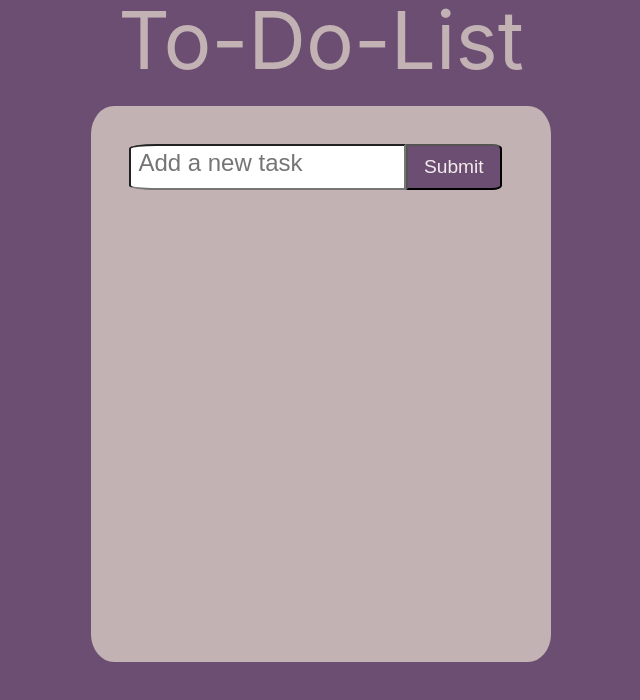
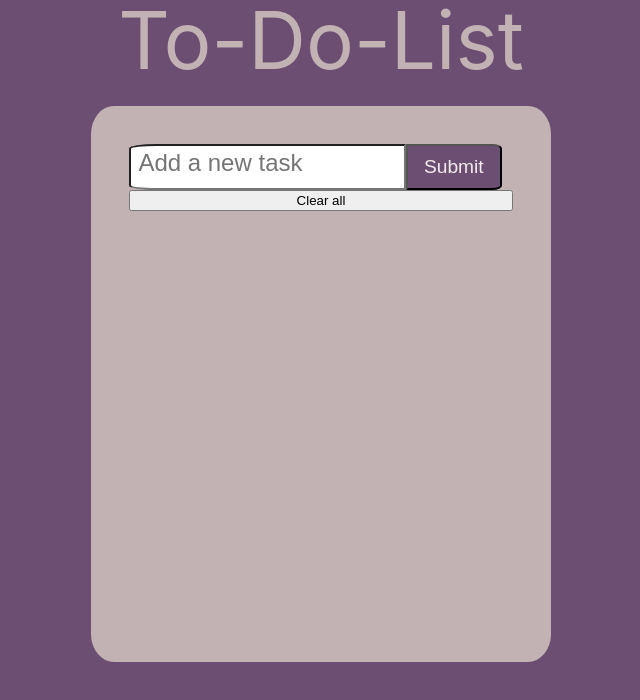
Before and after one commit to Owlynn/ToDoReact, a React (Create React App) app: page / in a window 1280 px wide. Shown: the top 700 px of the page, without its empty margins (319-959 px from the left). Built offline with nearby package versions, Linux system fonts and the light colour scheme.

Commit message:
creating method clearCheckedTask

```diff
--- a/src/components/ListContainer/ListContainer.css
+++ b/src/components/ListContainer/ListContainer.css
@@ -6,7 +6,7 @@
     height: 60vh;
     margin-top: 2%;
     padding: 3%;
-    overflow-y: scroll;
+    overflow-y: hidden;
     text-align: left;
     border-radius: 5%;
   }
--- a/src/components/ListContainer/ListContainer.js
+++ b/src/components/ListContainer/ListContainer.js
@@ -40,6 +40,9 @@ class ListContainer extends React.Component{
       this.setState({userInput:''})
     }
 
+    clearCheckedTasks(){
+      console.log('coucou')
+    }
 
     checkTask(currentId){
       let workingArray = this.state.itemArray
@@ -88,6 +91,8 @@ class ListContainer extends React.Component{
               )
             }
 
+            <button onClick = {this.clearCheckedTasks}>Clear all</button>
+
             </div>
         )
     }
```
